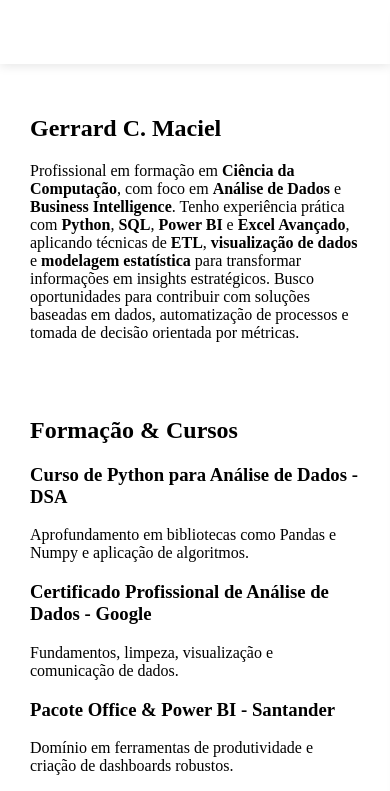
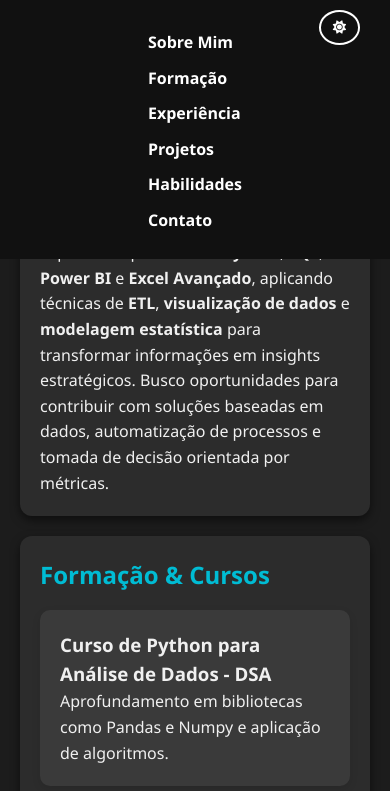
Before and after one commit to Gerrard013/curriculo, a plain HTML site: page index.html in a window 390 px wide. Both pictures are taken after a click on the button "Alternar tema". Shown: the top 791 px of the page. Drawn offline with Linux system fonts and the light colour scheme.

Commit message:
Update style.css

```diff
--- a/style.css
+++ b/style.css
@@ -1,4 +1,42 @@
-/* MENU FIXO - VERSÃO ATUALIZADA */
+/* VARIÁVEIS DE COR E TEMA */
+:root {
+    --cor-principal: #00bcd4; /* Turquesa */
+    --cor-secundaria: #222; /* Fundo do Header/Footer */
+    --fundo-pagina: #f4f4f9; /* Fundo Geral Claro */
+    --fundo-secao: #fff; /* Fundo das Seções */
+    --texto-padrao: #333;
+    --fundo-card-claro: #fafafa;
+    --sombra-padrao: 0 4px 10px rgba(0,0,0,0.1);
+  }
+
+  /* DARK MODE */
+  body.dark-mode {
+    --cor-principal: #00bcd4;
+    --cor-secundaria: #111;
+    --fundo-pagina: #1c1c1c;
+    --fundo-secao: #2c2c2c;
+    --texto-padrao: #f0f0f0;
+    --fundo-card-claro: #3a3a3a;
+    --sombra-padrao: 0 4px 10px rgba(0,0,0,0.5);
+  }
+
+  /* RESET BÁSICO */
+  * {
+      margin: 0;
+      padding: 0;
+      box-sizing: border-box;
+  }
+
+  body {
+      font-family: "Segoe UI", Tahoma, Geneva, Verdana, sans-serif;
+      line-height: 1.6;
+      color: var(--texto-padrao);
+      background-color: var(--fundo-pagina);
+      padding-top: 70px;
+      transition: background-color 0.5s, color 0.5s;
+  }
+
+  /* MENU FIXO */
   header {
       position: fixed;
       top: 0;
@@ -8,47 +46,35 @@ header {
       color: #fff;
       padding: 15px 0;
       z-index: 1000;
-    box-shadow: 0 2px 10px rgba(0,0,0,0.1);
+      display: flex;
+      justify-content: space-around;
+      align-items: center;
   }
 
-.header-content {
-    max-width: 1200px;
-    margin: 0 auto;
+  header nav ul {
       display: flex;
-    justify-content: space-between;
-    align-items: center;
-    padding: 0 20px;
-    position: relative;
+      justify-content: center;
+      list-style: none;
   }
 
-.logo h2 {
-    color: #fff;
-    font-size: 1.5rem;
-}
-
-/* Menu de navegação para desktop */
-header nav ul {
-    display: flex;
-    list-style: none;
-    gap: 30px;
+  header nav ul li {
+      margin: 0 20px;
   }
 
   header nav ul li a {
       color: #fff;
       text-decoration: none;
       font-weight: bold;
-    transition: color 0.3s, transform 0.3s;
-    padding: 8px 12px;
-    border-radius: 5px;
+      transition: color 0.3s, transform 0.3s, text-shadow 0.3s;
   }
 
   header nav ul li a:hover {
       color: var(--cor-principal);
-    background: rgba(255, 255, 255, 0.1);
       transform: translateY(-2px);
+      text-shadow: 0 0 5px var(--cor-principal);
   }
 
-/* BOTÃO DE TEMA ATUALIZADO */
+  /* BOTÃO DE TEMA */
   #toggle-theme-btn {
       background: none;
       border: 2px solid #fff;
@@ -56,135 +82,191 @@ header nav ul li a:hover {
       padding: 8px 12px;
       border-radius: 50%;
       cursor: pointer;
-    transition: all 0.3s;
-    font-size: 1.1rem;
+      margin-right: 20px;
+      transition: background 0.3s, border-color 0.3s;
   }
 
   #toggle-theme-btn:hover {
       background: rgba(255, 255, 255, 0.1);
       border-color: var(--cor-principal);
       color: var(--cor-principal);
-    transform: scale(1.1);
   }
 
-/* MENU HAMBURGER - OCULTO NO DESKTOP */
-.hamburger {
-    display: none;
-    flex-direction: column;
-    background: none;
-    border: none;
-    cursor: pointer;
-    padding: 5px;
-    width: 30px;
-    height: 25px;
-    position: relative;
+  /* SEÇÕES */
+  section {
+      max-width: 900px;
+      margin: 40px auto;
+      padding: 20px;
+      background: var(--fundo-secao);
+      border-radius: 12px;
+      box-shadow: var(--sombra-padrao);
+      transition: all 0.5s ease-out;
   }
 
-.hamburger span {
-    width: 100%;
-    height: 3px;
-    background: #fff;
-    margin: 3px 0;
-    transition: 0.3s;
-    border-radius: 2px;
+  section h1, section h2 {
+      color: var(--cor-secundaria);
+      margin-bottom: 15px;
+      transition: color 0.5s;
   }
 
-/* RESPONSIVIDADE - MOBILE FIRST APPROACH */
-@media (max-width: 768px) {
-    body {
-        padding-top: 60px;
+  body.dark-mode section h1, body.dark-mode section h2 {
+      color: var(--cor-principal);
   }
 
-    .header-content {
-        padding: 0 15px;
+  /* FOTO PERFIL */
+  .foto-perfil {
+      width: 150px;
+      height: 150px;
+      border-radius: 50%;
+      display: block;
+      margin: 15px auto;
+      border: 3px solid var(--cor-principal);
   }
 
-    /* Mostra o hamburger no mobile */
-    .hamburger {
-        display: flex;
-        z-index: 1001;
+  /* CARDS DE PROJETO/FORMAÇÃO/EXPERIÊNCIA (Com hover) */
+  .card, .formacao-item {
+      background: var(--fundo-card-claro);
+      padding: 20px;
+      border-radius: 10px;
+      margin-top: 15px;
+      box-shadow: 0 3px 8px rgba(0,0,0,0.1);
+      /* Transição para os efeitos de hover */
+      transition: transform 0.2s, background 0.5s, box-shadow 0.5s;
   }
 
-    /* Esconde o menu normal no mobile */
-    header nav ul {
-        position: fixed;
-        top: 0;
-        right: -100%;
-        width: 70%;
-        height: 100vh;
-        background: var(--cor-secundaria);
-        flex-direction: column;
-        justify-content: center;
-        align-items: center;
-        gap: 30px;
-        transition: right 0.3s ease-in-out;
-        box-shadow: -5px 0 15px rgba(0,0,0,0.3);
+  /* HOVER APLICADO AOS CARDS E FORMAÇÃO/EXPERIÊNCIA */
+  .card:hover, .formacao-item:hover {
+      /* Efeito de zoom */
+      transform: scale(1.03);
+      cursor: pointer;
   }
 
-    header nav ul.active {
-        right: 0;
+  /* NOVO CÓDIGO: EFEITO DE COR NOS TÍTULOS DOS CARDS (Formação, Experiência, Projetos) */
+  .card:hover h3,
+  .formacao-item:hover h3 {
+      color: var(--cor-principal); /* Mudar cor do título para Turquesa */
+      text-shadow: 0 0 8px rgba(0, 188, 212, 0.5); /* Efeito de brilho */
+      transition: color 0.3s ease-out, text-shadow 0.3s ease-out; /* Transição suave */
   }
 
-    header nav ul li a {
-        font-size: 1.2rem;
-        padding: 15px 30px;
-        display: block;
-        width: 100%;
-        text-align: center;
+
+  /* LISTA DE HABILIDADES COM EFEITO */
+  #habilidades ul {
+      list-style: none; /* Remove os squares */
+      padding-left: 0;
   }
 
-    /* Ajusta a posição do botão de tema */
-    #toggle-theme-btn {
-        position: static;
-        margin-right: 15px;
+  #habilidades ul li {
+      padding: 10px 15px;
+      margin-bottom: 10px;
+      border-left: 5px solid var(--cor-principal);
+      border-radius: 4px;
+      background-color: var(--fundo-card-claro);
+      box-shadow: 0 2px 5px rgba(0, 0, 0, 0.05);
+      /* Transição para os efeitos de hover */
+      transition: transform 0.2s, box-shadow 0.2s, background-color 0.5s;
   }
 
-    /* Animação do hamburger para X */
-    .hamburger.active span:nth-child(1) {
-        transform: rotate(45deg) translate(8px, 8px);
+  /* HOVER APLICADO ÀS HABILIDADES */
+  #habilidades ul li:hover {
+      /* Efeito de deslize para a direita */
+      transform: translateX(5px);
+      box-shadow: 0 4px 10px rgba(0, 0, 0, 0.15);
+      cursor: pointer;
   }
 
-    .hamburger.active span:nth-child(2) {
-        opacity: 0;
+  /* NOVO CÓDIGO: EFEITO DE COR NO TEXTO DAS HABILIDADES */
+  #habilidades ul li strong {
+      color: var(--texto-padrao);
+      transition: color 0.5s; /* Transição suave para a cor base no tema */
   }
 
-    .hamburger.active span:nth-child(3) {
-        transform: rotate(-45deg) translate(7px, -7px);
+  #habilidades ul li:hover strong {
+      color: var(--cor-principal); /* Mudar cor do texto para Turquesa */
+      text-shadow: 0 0 5px rgba(0, 188, 212, 0.3); /* Efeito de brilho sutil */
+      transition: color 0.3s ease-out, text-shadow 0.3s ease-out;
   }
 
-    /* Ajustes nas seções para mobile */
-    section {
-        margin: 20px 15px;
-        padding: 15px;
+  /* RODAPÉ */
+  footer {
+      text-align: center;
+      padding: 20px;
+      margin-top: 30px;
+      background: var(--cor-secundaria);
+      color: #fff;
+      transition: background 0.5s;
   }
 
-    .foto-perfil {
-        width: 120px;
-        height: 120px;
+  /* LINKS DE CONTATO COM HOVER */
+  #contato a {
+      color: var(--cor-principal);
+      text-decoration: none;
+      font-weight: bold;
+      transition: color 0.3s, text-shadow 0.3s;
+  }
+
+  #contato a:hover {
+      text-decoration: underline;
+      text-shadow: 0 0 5px rgba(0, 188, 212, 0.5);
+  }
+
+  /* RESPONSIVIDADE */
+  @media (max-width: 768px) {
+      header {
+          flex-direction: column;
+          padding-bottom: 10px;
+      }
+      header nav ul {
+        flex-direction: column;
+        padding: 10px 0;
+      }
+
+      header nav ul li {
+        margin: 5px 0;
+      }
+
+      /* Reposiciona o botão do tema */
+      #toggle-theme-btn {
+          position: absolute;
+          top: 10px;
+          right: 10px;
+      }
+
+      section {
+        margin: 20px;
       }
   }
 
-/* Para telas muito pequenas */
-@media (max-width: 480px) {
-    .header-content {
-        padding: 0 10px;
+  /* ANIMAÇÕES DE SCROLL (Fade-in) */
+  section {
+      opacity: 0;
+      transform: translateY(50px);
+      transition: all 0.6s ease-out;
   }
 
-    .logo h2 {
-        font-size: 1.2rem;
+  section.mostrar {
+      opacity: 1;
+      transform: translateY(0);
   }
 
-    header nav ul {
-        width: 85%;
+  /* EFEITO DE HOVER PARA O NOME NA SEÇÃO 'SOBRE MIM' */
+  #sobre h1 {
+      transition: color 0.3s ease-out, transform 0.3s ease-out, text-shadow 0.3s ease-out;
+      cursor: pointer;
+      display: inline-block;
   }
 
-    section {
-        margin: 15px 10px;
-        padding: 12px;
+  #sobre h1:hover {
+      color: var(--cor-principal);
+      transform: translateY(-3px) scale(1.02);
+      text-shadow: 0 5px 15px rgba(0, 188, 212, 0.5);
   }
 
-    #toggle-theme-btn {
-        padding: 6px 10px;
-        font-size: 1rem;
+  /* Ajuste de cor inicial para o H1 principal */
+  #sobre h1 {
+      color: var(--texto-padrao);
   }
+
+  body.dark-mode #sobre h1 {
+      color: #fff;
   }
```
Lines whose indentation alone changed are shown as unchanged.
